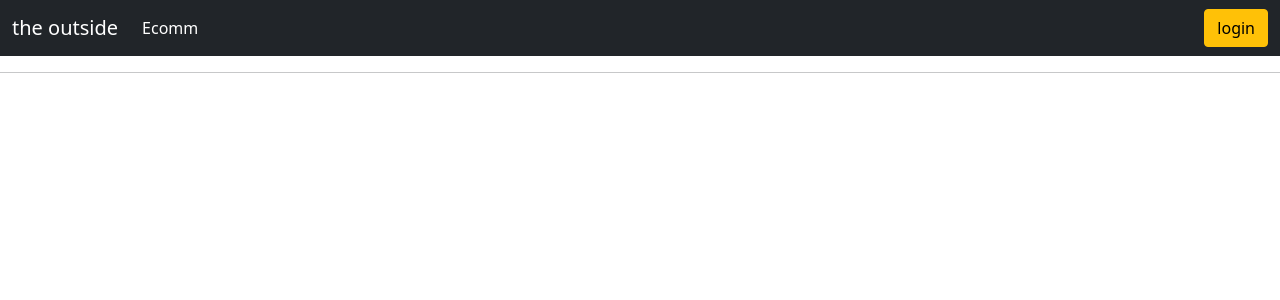
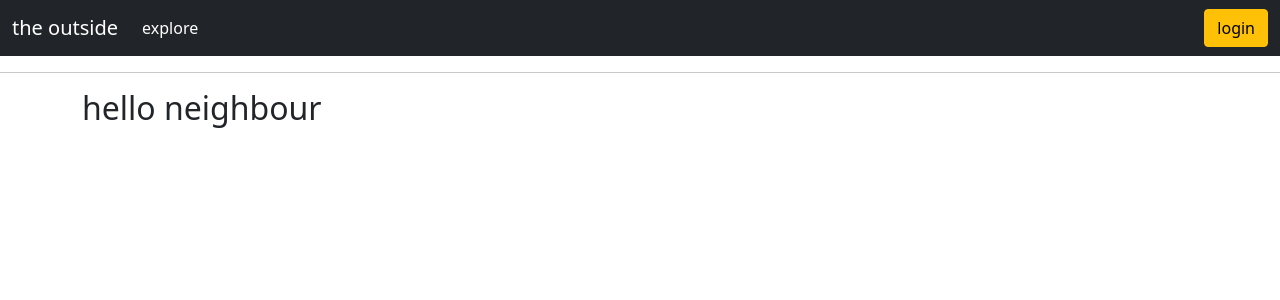
Before and after one commit to NessaAz/django-ip4, a Django app: template outside/templates/outside/explore.html in a window 1280 px wide. Shown: the top 300 px of the page. Run offline with Django 4.2, Linux system fonts and the light colour scheme; the template is opened without the code that fills it, so the values that code supplies are empty; some libraries are stand-ins or nearby versions.

Commit message:
correct main.html rendering path in explore.html

```diff
--- a/outside/templates/outside/explore.html
+++ b/outside/templates/outside/explore.html
@@ -1 +1,6 @@
-{% extends 'main.html' %}
+{% extends 'outside/main.html' %}
+
+{% block content %}
+<h2>hello neighbour</h2>
+
+{% endblock content %}
--- a/outside/templates/outside/main.html
+++ b/outside/templates/outside/main.html
@@ -22,17 +22,12 @@
           <div class="collapse navbar-collapse" id="navbarSupportedContent">
             <ul class="navbar-nav me-auto mb-2 mb-lg-0">
               <li class="nav-item">
-                <a class="nav-link active" aria-current="page" href="{% url 'main' %}">Ecomm</a>
+                <a class="nav-link active" aria-current="page" href="{% url 'explore' %}">explore</a>
               </li>
             </ul>
 
             <div class="form-inline my-2 my-lg-0">
                 <a href="#" class="btn btn-warning">login</a>
-
-                <!-- <a href="{% url 'cart' %}">
-                    <img id="cart-icon" src="{% static 'images/cart2.png' %}" alt="cart">
-                    <p>cart total</p>
-                </a> -->
 
             </div>
 
--- a/outside/urls.py
+++ b/outside/urls.py
@@ -3,6 +3,6 @@ from . import views
 
 urlpatterns = [
     path('', views.main, name='main'),
-    path('', views.explore, name='explore'),
+    path('explore/', views.explore, name='explore'),
 
 ]
--- a/outside/views.py
+++ b/outside/views.py
@@ -1,4 +1,3 @@
-from multiprocessing import context
 from django.shortcuts import render
 
 def main(request):
```
